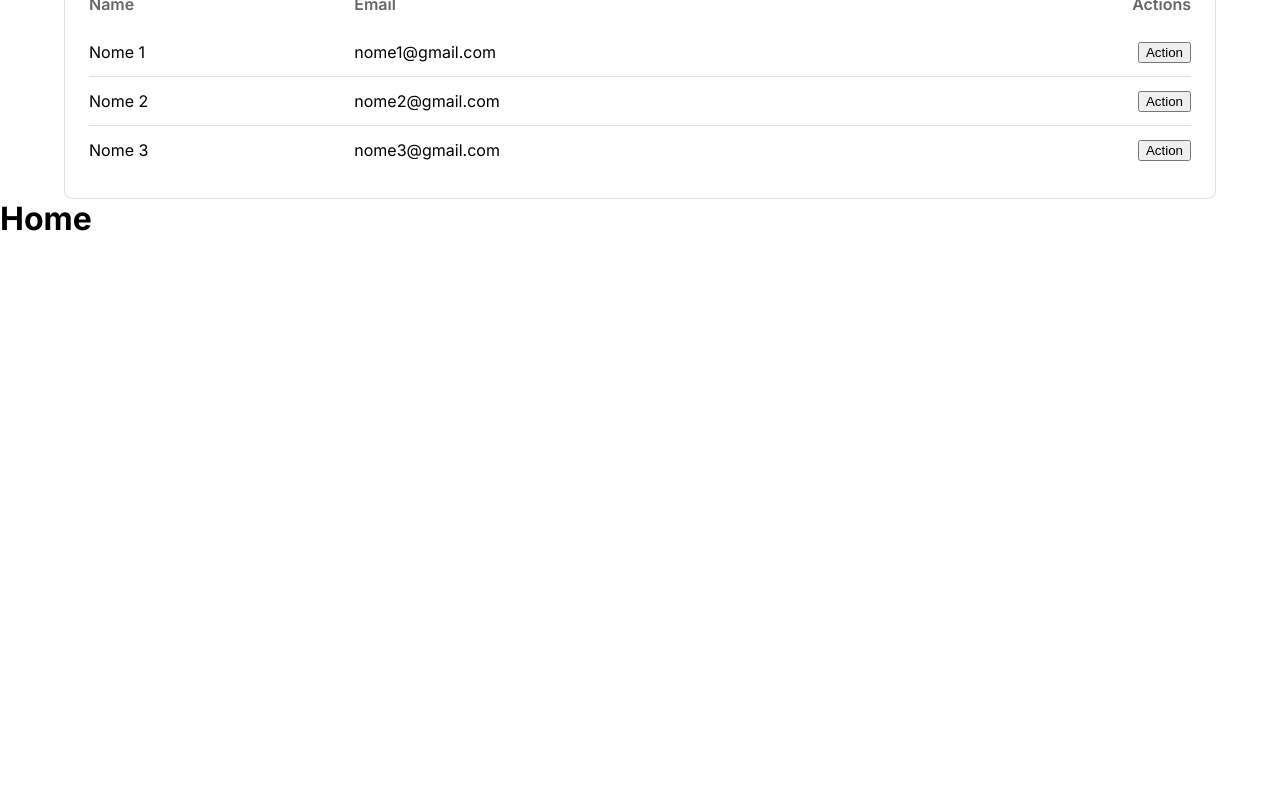
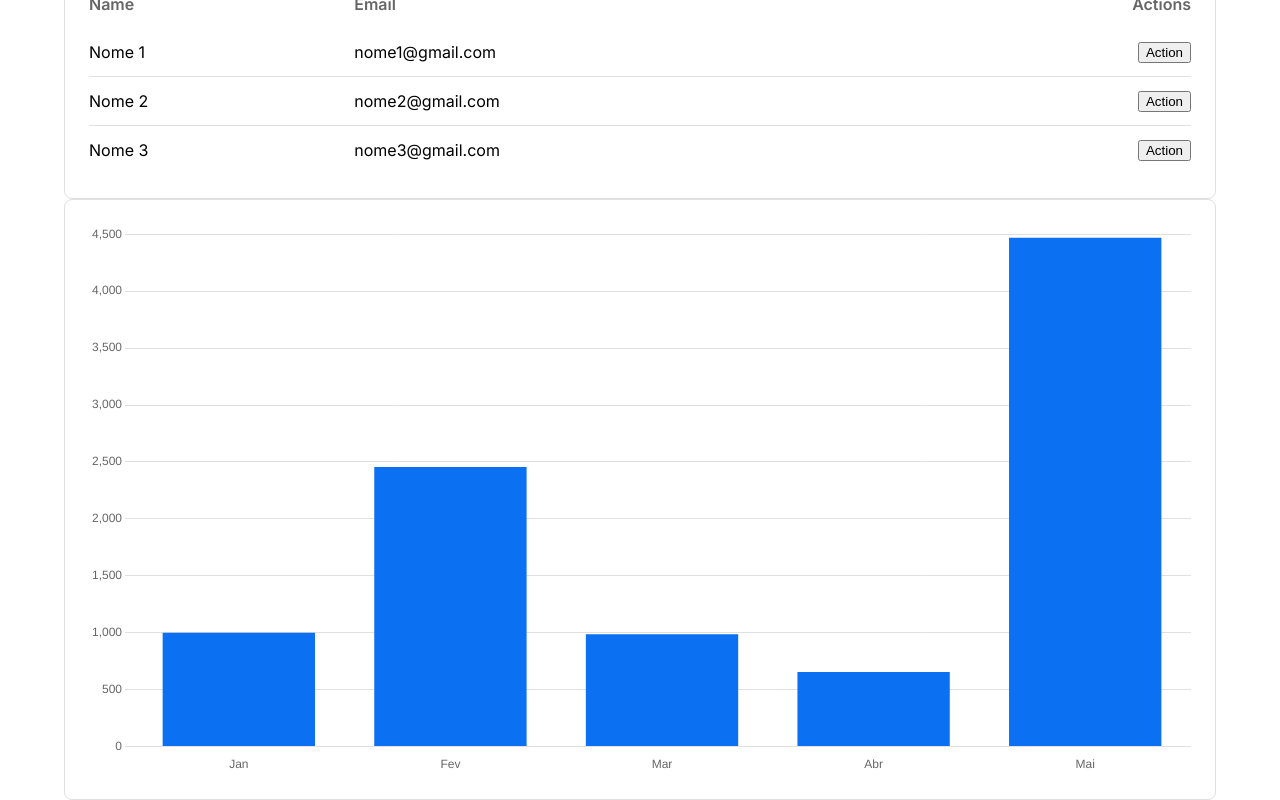
Before and after one commit to pedrorfdev/sales-dashboard, a React (Vite) app: page /home in a window 1280 px wide. Shown: the part 699-1499 px from the top of the page. Before the commit the page ends 937 px from the top, so only its background shows below. Built offline with nearby package versions, Linux system fonts and the light colour scheme.

Commit message:
Feat: Chart Component

```diff
--- a/package.json
+++ b/package.json
@@ -14,7 +14,9 @@
     "@emotion/styled": "^11.14.0",
     "@mui/material": "^6.4.5",
     "@types/styled-components": "^5.1.34",
+    "chart.js": "^4.4.8",
     "react": "^19.0.0",
+    "react-chartjs-2": "^5.3.0",
     "react-dom": "^19.0.0",
     "react-router-dom": "^7.2.0",
     "styled-components": "^6.1.15"
--- /dev/null
+++ b/src/components/CustomChart.tsx
@@ -0,0 +1,82 @@
+import { CustomChartProps } from '@/types'
+import {
+  BarElement,
+  CategoryScale,
+  Chart as ChartJS,
+  Legend,
+  LinearScale,
+  LineElement,
+  PointElement,
+  Title,
+  Tooltip,
+} from 'chart.js'
+import { Bar, Line } from 'react-chartjs-2'
+import { useTheme } from 'styled-components'
+
+ChartJS.register(
+  CategoryScale,
+  LinearScale,
+  BarElement,
+  PointElement,
+  LineElement,
+  Title,
+  Tooltip,
+  Legend
+)
+
+function CustomChart(props: CustomChartProps) {
+  const { data, labels, type } = props
+  const theme = useTheme()
+  const options = {
+    responsive: true,
+    scaleShowVerticalLines: false,
+    scales: {
+      x: {
+        border: {
+          display: false,
+        },
+        grid: {
+          display: false,
+        },
+        ticks: {
+          color: theme.typographies.subtitle,
+        },
+      },
+
+      y: {
+        border: {
+          display: false,
+        },
+        grid: {
+          color: theme.appDefaultStroke,
+        },
+        ticks: {
+          color: theme.typographies.subtitle,
+        },
+      },
+    },
+    plugins: {
+      legend: {
+        display: false,
+      },
+    },
+  }
+
+  const chartData = {
+    labels,
+    datasets: [
+      {
+        data: data,
+        borderColor: 'rgb(12,112,242)',
+        backgroundColor: 'rgb(12,112,242,1)',
+      },
+    ],
+  }
+  return type === 'bar' ? (
+    <Bar options={options} data={chartData} />
+  ) : (
+    <Line options={options} data={chartData} />
+  )
+}
+
+export default CustomChart
--- a/src/components/index.ts
+++ b/src/components/index.ts
@@ -1,5 +1,6 @@
+export { default as AvatarsList } from './AvatarList'
+export { default as CustomChart } from './CustomChart'
 export { default as CustomTable } from './CustomTable'
-export { default as AvatarsList } from './AvatarList'
 export { default as FormComponent } from './FormComponent'
 export * from './BannerImage'
 export * from './StyledButton'
--- a/src/main.tsx
+++ b/src/main.tsx
@@ -1,6 +1,6 @@
 import { StrictMode } from 'react'
 import { createRoot } from 'react-dom/client'
-import { GlobalStyle, lightTheme } from './styles'
+import { darkTheme, GlobalStyle, lightTheme } from './styles'
 import App from './App.tsx'
 import { ThemeProvider } from 'styled-components'
 
--- a/src/pages/Home.tsx
+++ b/src/pages/Home.tsx
@@ -1,4 +1,9 @@
-import { AvatarsList, CardComponent, CustomTable } from '@/components'
+import {
+  AvatarsList,
+  CardComponent,
+  CustomChart,
+  CustomTable,
+} from '@/components'
 import Header from '@/components/Header'
 import { currencyConverter } from '@/utils'
 import { Container } from '@mui/material'
@@ -68,14 +73,22 @@
         <CardComponent>
           <AvatarsList listData={mockListData} />
         </CardComponent>
+
         <CardComponent>
           <CustomTable
             headers={mockTableData.headers}
             rows={mockTableData.rows}
           />
         </CardComponent>
+
+        <CardComponent>
+          <CustomChart
+            type="bar"
+            labels={['Jan', 'Fev', 'Mar', 'Abr', 'Mai']}
+            data={[1000.12, 2456.54, 986.32, 654.89, 4467.89, 234.76]}
+          />
+        </CardComponent>
       </Container>
-      <h1>Home</h1>
     </>
   )
 }
--- /dev/null
+++ b/src/types/customChart.d.ts
@@ -0,0 +1,5 @@
+export interface CustomChartProps {
+  labels: string[]
+  data: number[]
+  type: 'line' | 'bar'
+}
--- a/src/types/index.ts
+++ b/src/types/index.ts
@@ -3,3 +3,4 @@
 export * from './typographies'
 export * from './avatarsList'
 export * from './customTable'
+export * from './customChart'
```
Also changed, not shown: 1 other file (tests, documents, lock files or other folders).
